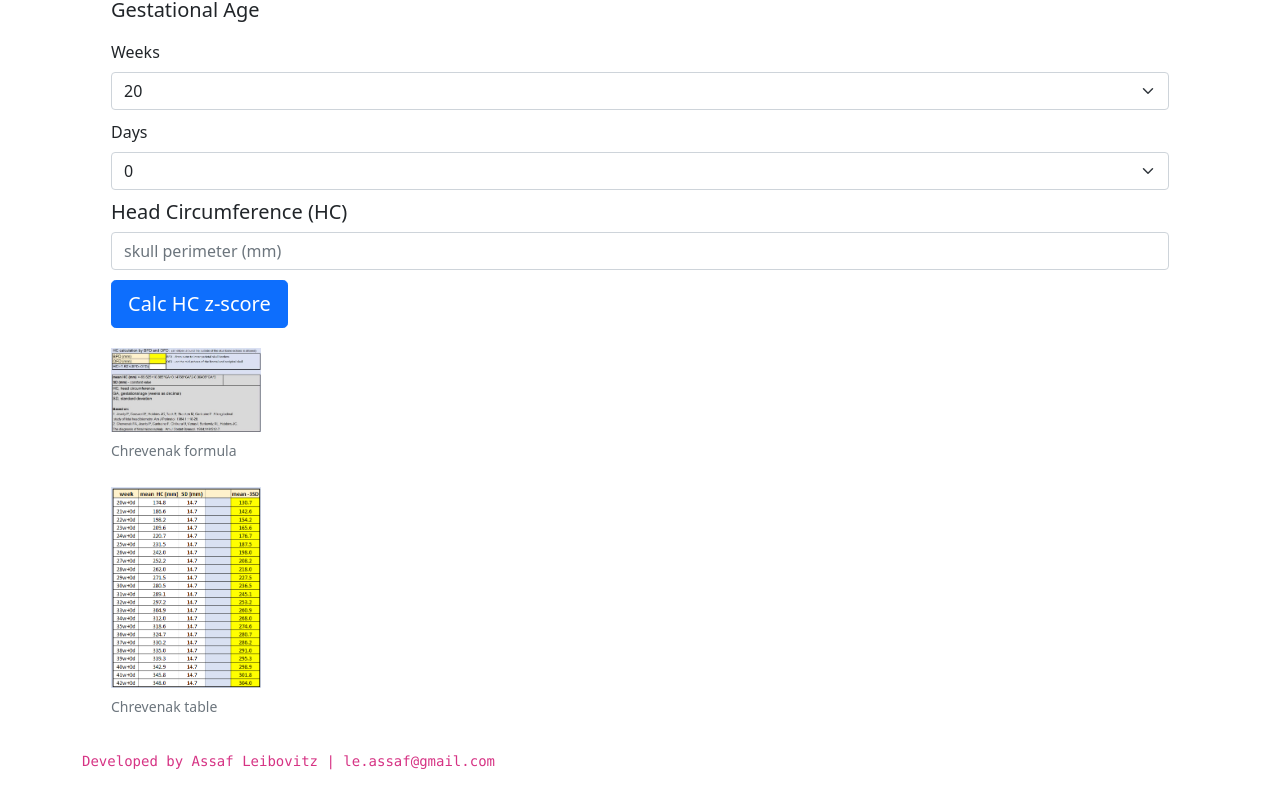
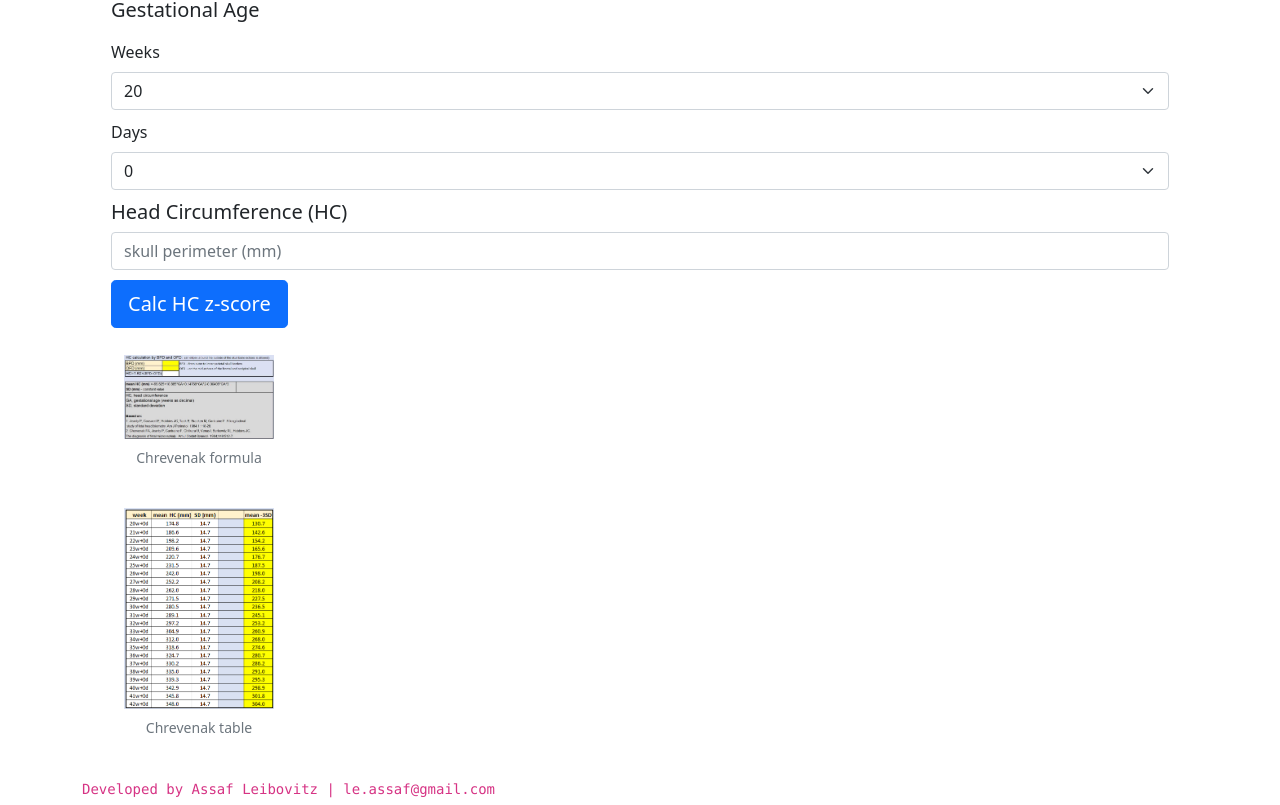
Before and after one commit to leassaf/zvi, a React (Create React App) app: page / in a window 1280 px wide. Shown: the part 233-1038 px from the top of the page. Before the commit the page ends 1010 px from the top, so only its background shows below. Built offline with nearby package versions, Linux system fonts and the light colour scheme.

Commit message:
link to images

```diff
--- a/src/Chervenak.js
+++ b/src/Chervenak.js
@@ -1,4 +1,4 @@
-import { Container, Row, Col, Figure } from "react-bootstrap";
+import { Container, Row, Col, Figure, Image, Button } from "react-bootstrap";
 import FormCalc from "./FormCalc";
 import img1 from "./Chrevenak/Chrevenak_hc_z_score_formula1.jpg";
 import img2 from "./Chrevenak/Chrevenak_hc_z_score_table.png";
@@ -11,18 +11,22 @@ export default function Chervenak() {
       <Container>
         <Row>
           <Col>
+            <Button variant="link" href={img1}>
               <Figure>
                 <Figure.Image width={150} alt="Chrevenak formula" src={img1} />
                 <Figure.Caption>Chrevenak formula</Figure.Caption>
               </Figure>
+            </Button>
           </Col>
         </Row>
         <Row>
           <Col>
+            <Button variant="link" href={img2}>
               <Figure>
                 <Figure.Image width={150} alt="Chrevenak table" src={img2} />
                 <Figure.Caption>Chrevenak table</Figure.Caption>
               </Figure>
+            </Button>
           </Col>
         </Row>
       </Container>
```
Lines whose indentation alone changed are shown as unchanged.
